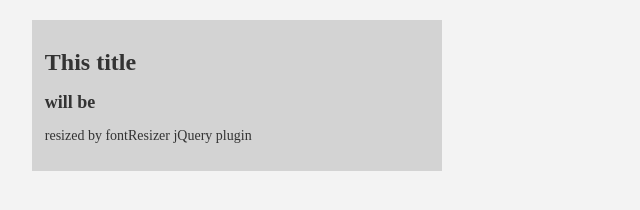
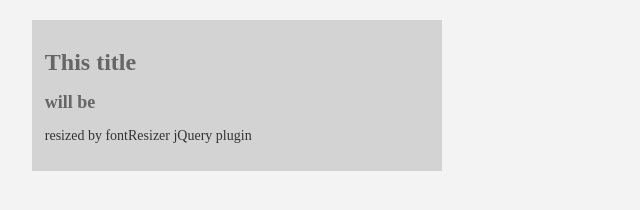
Before and after one commit to SaitDogan/fontResizer, a plain HTML site: page index.html in a window 1280 px wide. Shown: the full height of the page, 0-640 px from the left. Drawn offline with nearby package versions, Linux system fonts and the light colour scheme.

Commit message:
index css change

```diff
--- a/index.html
+++ b/index.html
@@ -12,8 +12,8 @@
   body,html{width:100%;height:100%;margin:0;padding:0;background-color:#f3f3f3;}
   #element{left:2.5%;top:2.5%;width:30%;background-color:#d3d3d3;position:absolute;padding:1%;}
   .fontText{color:#333;}
-  .fontH1{color:#333;}
-  .fontH2{color:#333;}
+  .fontH1{color:#666;}
+  .fontH2{color:#666;}
 </style>
   <div id="element">
     <h1 class="fontH1">This title</h1>
```
